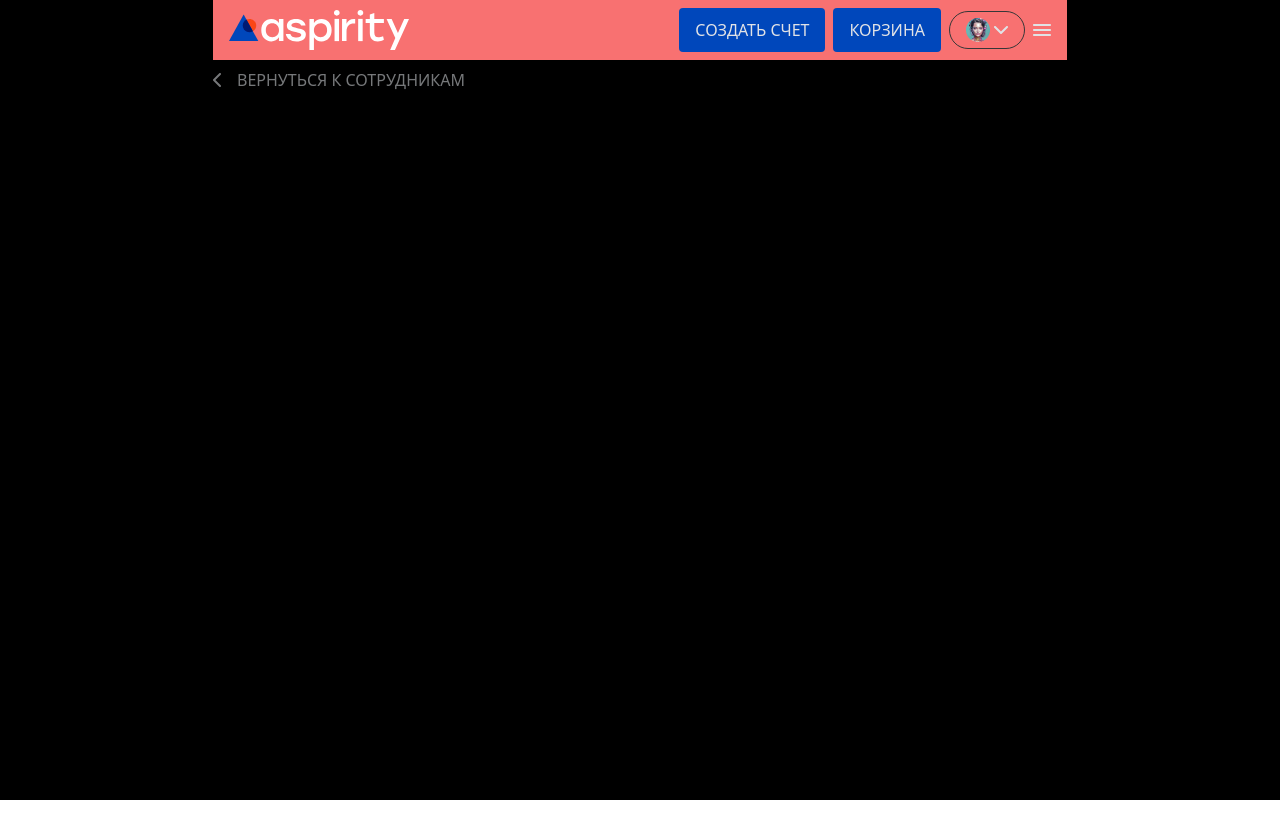
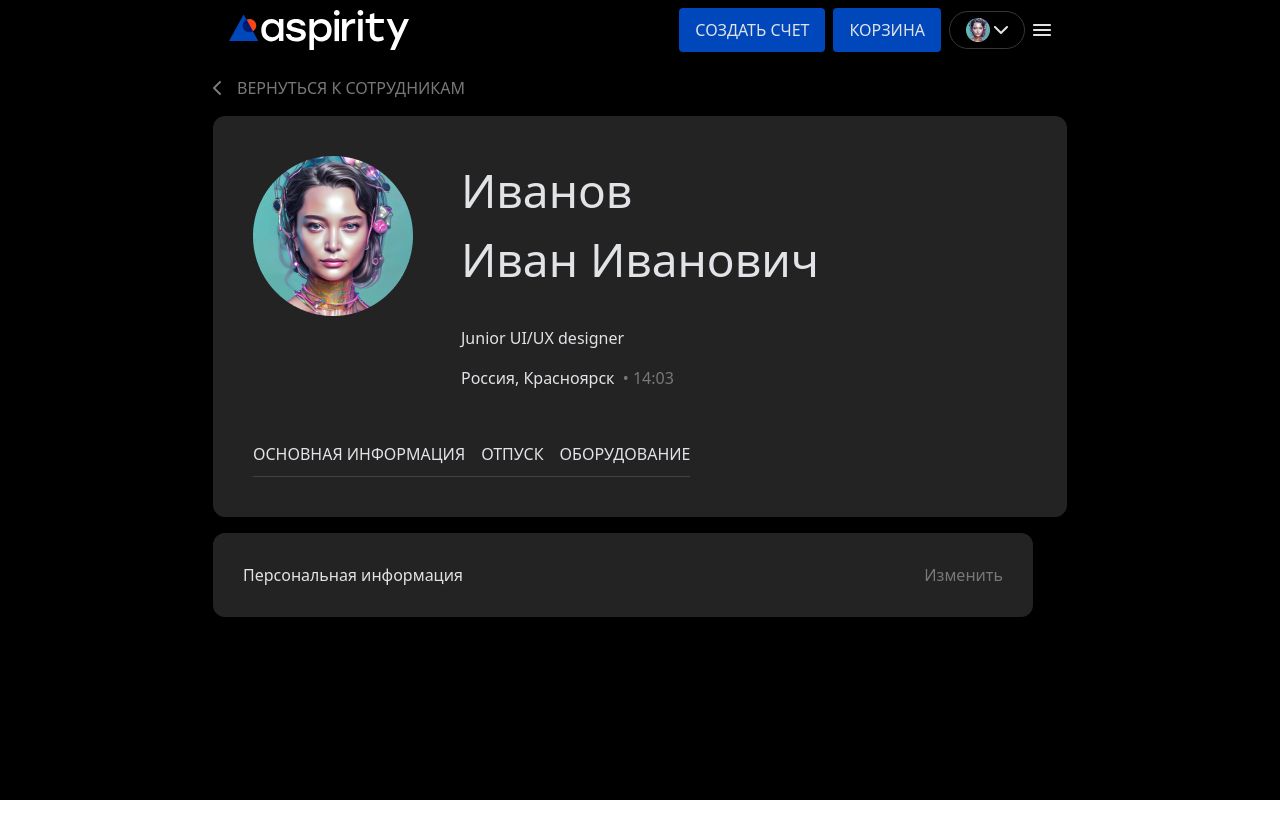
Before and after one commit to Alexbraznik/Aspirity, a Next.js app: page / in a window 1280 px wide. Shown: the top 838 px of the page. Before the commit the page ends 800 px from the top, so only its background shows below. Built offline with nearby package versions, Linux system fonts and the light colour scheme.

Commit message:
CardProfile

```diff
--- a/src/components/EmployeeProfile/CardProfile.jsx
+++ b/src/components/EmployeeProfile/CardProfile.jsx
@@ -1,3 +1,32 @@
+import Image from "next/image";
+import avatar from "./img/cardProfile/avatar.png";
+
 export function CardProfile() {
-  return <div></div>;
+  return (
+    <div className="bg-dark-bg-secondary p-10 text-dark-text-primary mb-4 rounded-xl">
+      <div className="w-full flex mb-[52px]">
+        <div>
+          <Image src={avatar} alt="UserPhoto" width={160} height={160} />
+        </div>
+        <div className="pl-12">
+          <div className="text-[46px] flex flex-col">
+            <span>Иванов</span>
+            <span>Иван Иванович</span>
+            <div className="flex flex-col gap-y-4 pt-8">
+              <span className="text-base">Junior UI/UX designer</span>
+              <span className="text-base">
+                Россия, Красноярск
+                <span className="text-[#76787A] px-1"> &#8226; 14:03</span>
+              </span>
+            </div>
+          </div>
+        </div>
+      </div>
+      <div className="flex uppercase text-dark-text-primary gap-x-4 border-b max-w-max pb-2.5 border-dark-border-primary">
+        <span>Основная информация</span>
+        <span>Отпуск</span>
+        <span>Оборудование</span>
+      </div>
+    </div>
+  );
 }
--- a/src/components/EmployeeProfile/EmployeeProfile.jsx
+++ b/src/components/EmployeeProfile/EmployeeProfile.jsx
@@ -1,5 +1,8 @@
+import { CardProfile } from "./CardProfile";
 import { Header } from "./Header";
+import { ProjectInfo } from "./ProjectInfo";
 import { ReturnToEmployees } from "./ReturnToEmployees";
+import { UserInfo } from "./UserInfo";
 
 export function EmployeeProfile() {
   return (
@@ -7,6 +10,11 @@ export function EmployeeProfile() {
       <div className="w-full px-[213px]">
         <Header />
         <ReturnToEmployees />
+        <div className="w-full h-full">
+          <CardProfile />
+          <UserInfo />
+          {/* <ProjectInfo /> */}
+        </div>
       </div>
     </div>
   );
--- a/src/components/EmployeeProfile/Header.jsx
+++ b/src/components/EmployeeProfile/Header.jsx
@@ -7,13 +7,13 @@ import { UnionBurger } from "./img/header/UnionBurger";
 
 export function Header() {
   return (
-    <div className="w-full bg-red-400 flex justify-between items-center px-4 py-2">
+    <div className="w-full flex justify-between items-center px-4 py-2">
       <LogoAspirity className="w-[180px] h-[40px]" />
       <div className="flex gap-x-2 items-center">
         <ButtonUI children={"Создать счет"} />
         <ButtonUI children={"Корзина"} />
         <div className="border border-[#363738]  rounded-full flex items-center py-1.5 px-4 gap-x-1">
-          <Image src={avatar} alt="avatar" width={24} height={24} priority />
+          <Image src={avatar} alt="avatar" width={24} height={24} />
           <UnionDown />
         </div>
         <UnionBurger />
--- /dev/null
+++ b/src/components/EmployeeProfile/ProjectInfo.jsx
@@ -0,0 +1,3 @@
+export function ProjectInfo() {
+  return <div className="w-[658px] bg-dark-bg-secondary"></div>;
+}
--- a/src/components/EmployeeProfile/ReturnToEmployees.jsx
+++ b/src/components/EmployeeProfile/ReturnToEmployees.jsx
@@ -2,9 +2,9 @@ import { UnionLeft } from "./img/ReturnToEmployees/UnionLeft";
 
 export function ReturnToEmployees() {
   return (
-    <div className="flex items-center gap-x-4 uppercase py-2">
+    <div className="flex items-center gap-x-4 uppercase py-4">
       <UnionLeft />
-      <span className="dark: text-[#76787A]">Вернуться к сотрудникам</span>
+      <span className="text-[#76787A]">Вернуться к сотрудникам</span>
     </div>
   );
 }
--- /dev/null
+++ b/src/components/EmployeeProfile/UserInfo.jsx
@@ -0,0 +1,11 @@
+import { UserInfoHeader } from "./UserInfoHeader";
+
+export function UserInfo() {
+  return (
+    <div className="w-[820px] bg-dark-bg-secondary rounded-xl">
+      <div className="p-[30px]">
+        <UserInfoHeader />
+      </div>
+    </div>
+  );
+}
--- /dev/null
+++ b/src/components/EmployeeProfile/UserInfoHeader.jsx
@@ -0,0 +1,10 @@
+export function UserInfoHeader() {
+  return (
+    <div>
+      <div className="flex justify-between">
+        <span className="text-dark-text-primary">Персональная информация</span>
+        <span className="text-dark-text-tertiary">Изменить</span>
+      </div>
+    </div>
+  );
+}
--- a/tailwind.config.js
+++ b/tailwind.config.js
@@ -14,6 +14,9 @@ module.exports = {
       colors: {
         "dark-bg-btn": "#0047BB",
         "dark-text-primary": "#E1E3E6",
+        "dark-bg-secondary": "#232324",
+        "dark-border-primary": "#424242",
+        "dark-text-tertiary": "#76787A",
       },
     },
   },
```
Also changed, not shown: src/components/EmployeeProfile/img/cardProfile/avatar.png (added).
